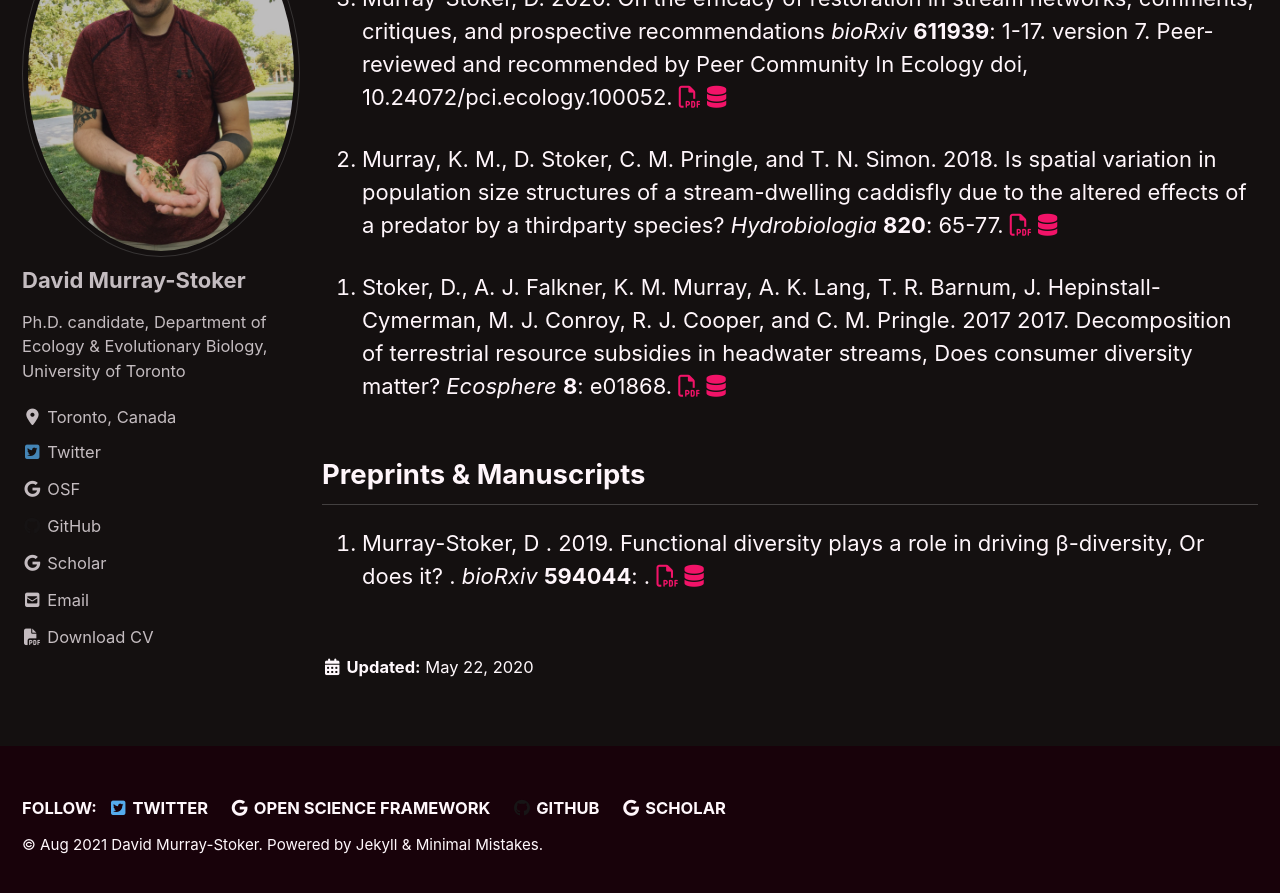
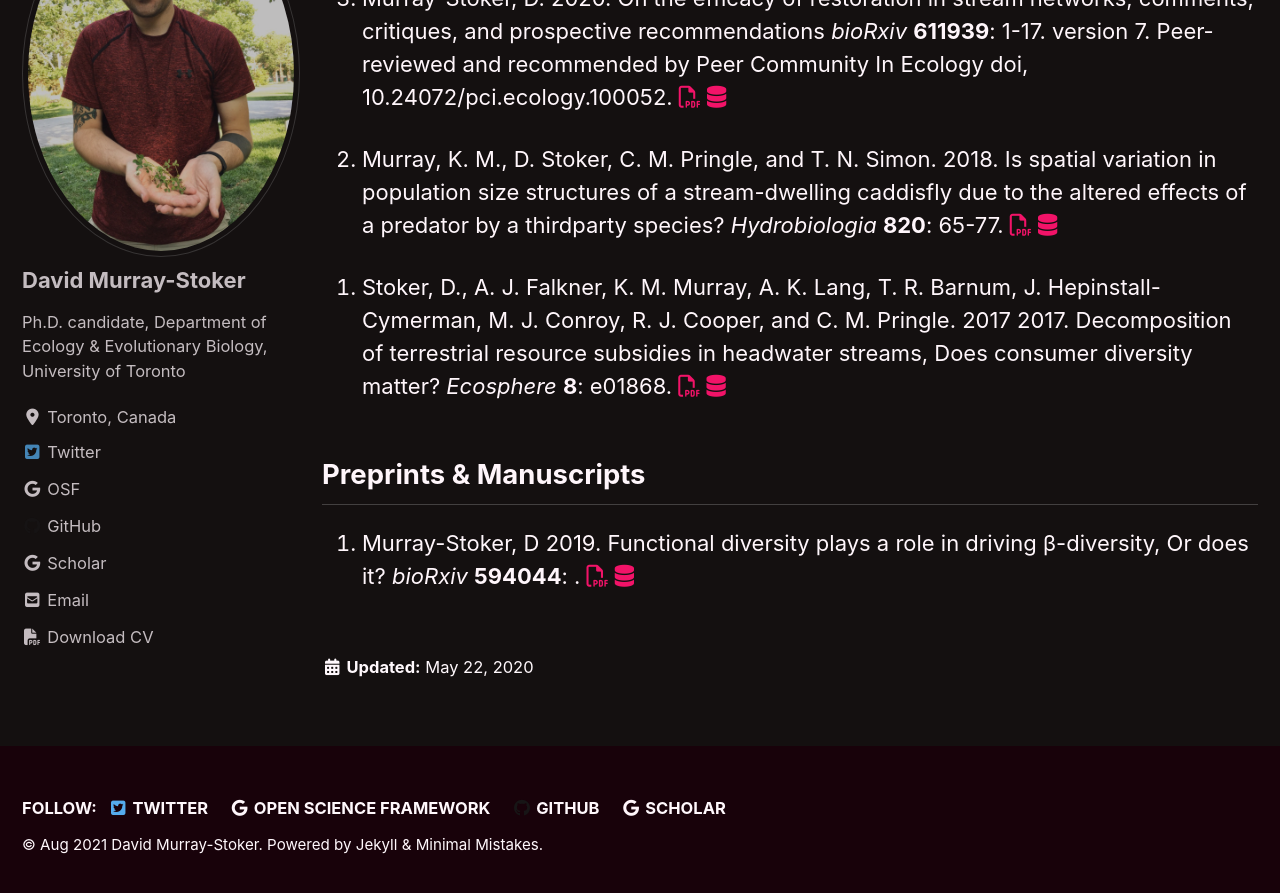
Before and after one commit to dmurraystoker/dmurraystoker.github.io, a Jekyll site: the page built from _pages/publications.md, in a window 1280 px wide and 900 px high, scrolled down 1089 px. Shown: the top 893 px of the window. Built offline with Jekyll 4.4.1, drawn with Linux system fonts in a browser that asks for light colours; cached includes are drawn as plain includes; nearby versions of some CDN libraries.

Commit message:
Update preprints.html

```diff
--- a/_includes/preprints.html
+++ b/_includes/preprints.html
@@ -2,7 +2,7 @@
   {% for paper in site.data.preprints %}
   <li>
     <p>
-      {{ paper.authors | markdownify | | remove: "<p>" | remove: "</p>"}}. {{ paper.year }}. {{ paper.title | markdownify | | remove: "<p>" | remove: "</p>"}}. <em>{{ paper.journal }}</em> {% if paper.volume %} <strong>{{ paper.volume }}</strong>:{% endif %} {{ paper.pages }}.
+      {{ paper.authors | markdownify | | remove: "<p>" | remove: "</p>"}} {{ paper.year }}. {{ paper.title | markdownify | | remove: "<p>" | remove: "</p>"}} <em>{{ paper.journal }}</em> {% if paper.volume %} <strong>{{ paper.volume }}</strong>:{% endif %} {{ paper.pages }}.
       {% if paper.pdf-url %}<a href="{{ paper.pdf-url }}" target="_blank"><i class="far fa-file-pdf"></i></a>{% endif %}
       {% if paper.data-url %}<a href="{{ paper.data-url }}" target="_blank"><i class="fas fa-database"></i></a>{% endif %}
       {% if paper.github %}<a href="{{ paper.github }}" target="_blank"><i class="fab fa-github"></i></a>{% endif %}
```
